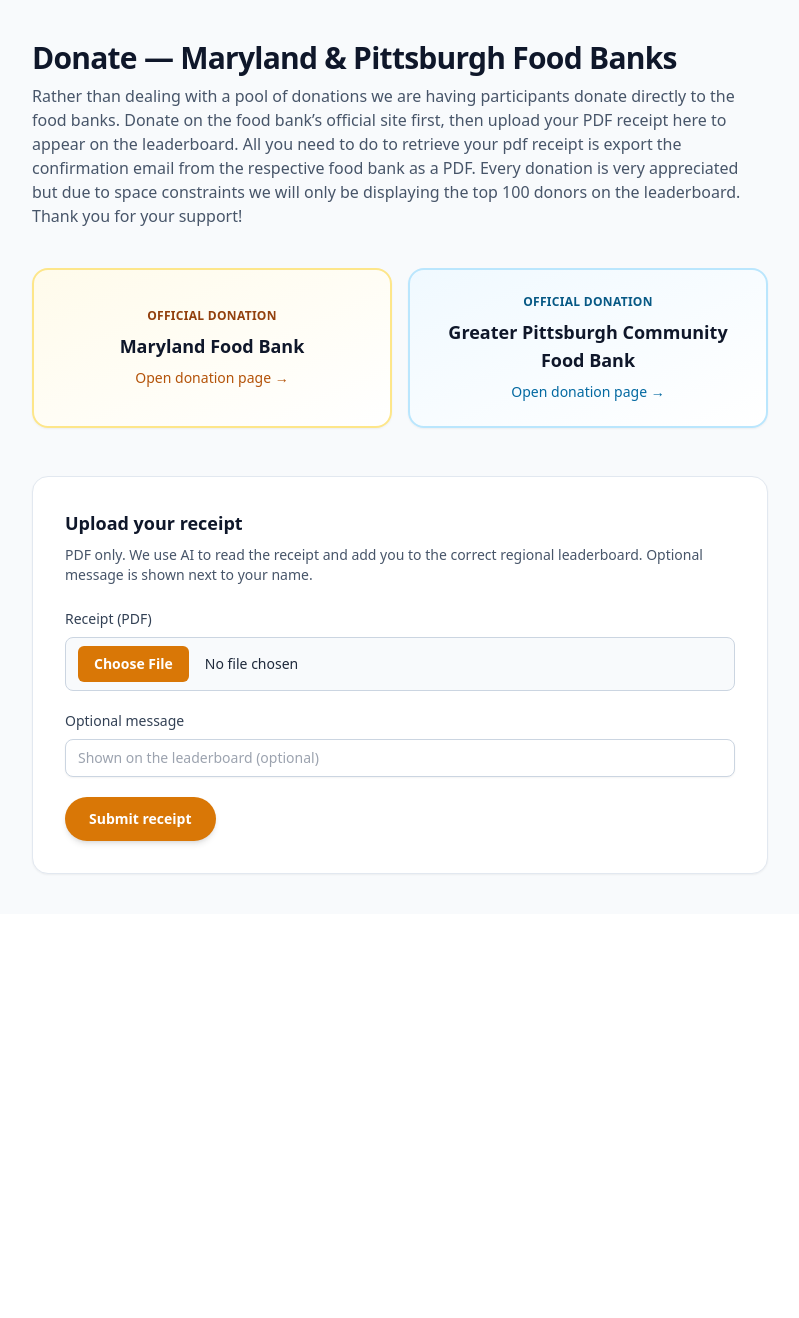
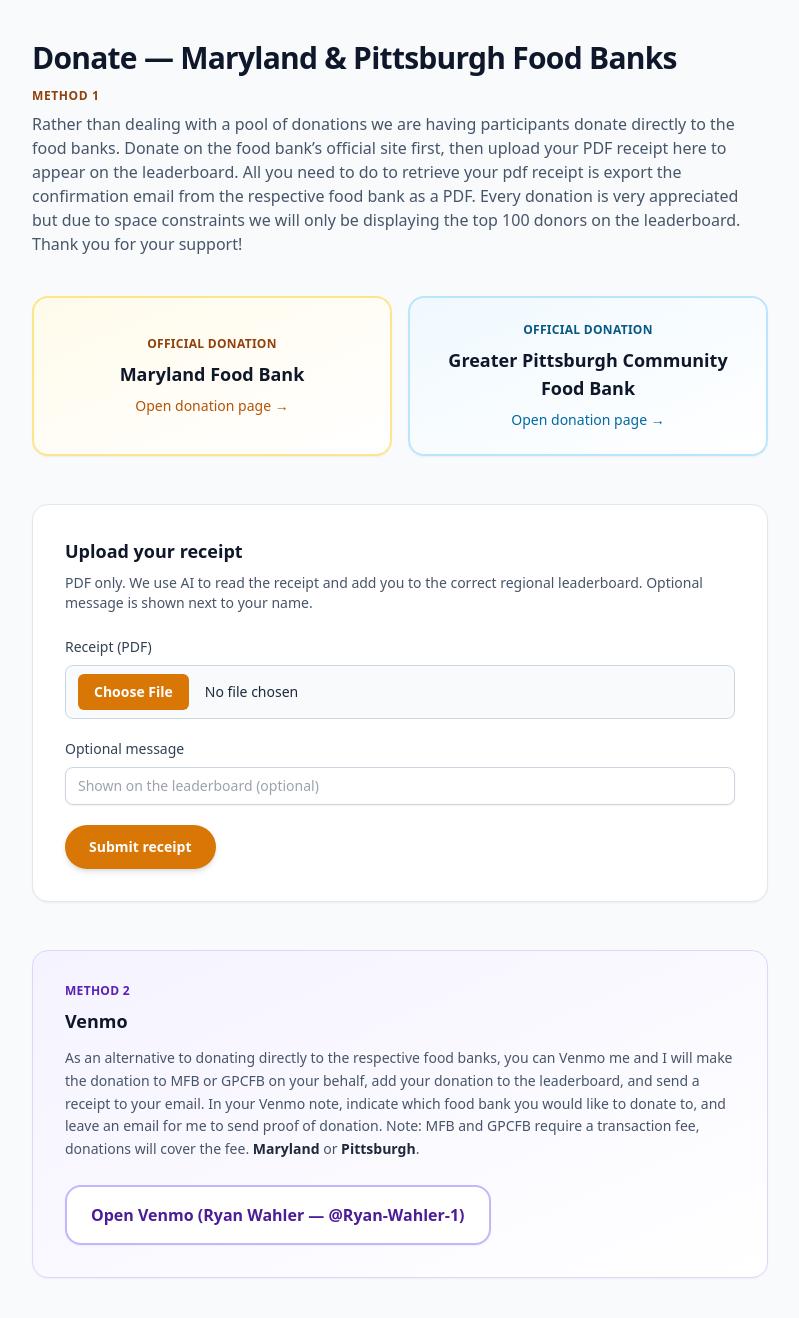
Before and after one commit to rywahler/350-miles-for-food-security, a FastAPI app: page /donate in a window 1280 px wide. Shown: the part 61-1379 px from the top of the page, without its empty margins (240-1039 px from the left). Before the commit the page ends 936 px from the top, so only its background shows below. Run offline with FastAPI, Linux system fonts and the light colour scheme; some libraries are stand-ins or nearby versions.

Commit message:
new grammatical changes

```diff
--- a/templates/donate.html
+++ b/templates/donate.html
@@ -26,6 +26,7 @@
 
     <main class="mx-auto max-w-3xl px-4 py-10">
       <h1 class="text-2xl font-bold tracking-tight text-slate-900 sm:text-3xl">{{ title }}</h1>
+      <p class="mt-3 text-xs font-bold uppercase tracking-wider text-amber-800">Method 1</p>
       <p class="mt-2 text-slate-600">
         Rather than dealing with a pool of donations we are having participants donate directly to the food banks.
         Donate on the food bank’s official site first, then upload your PDF receipt here to appear on the leaderboard.
@@ -100,6 +101,25 @@
             <p id="form-error" class="hidden text-sm font-medium text-red-600" role="alert"></p>
           </div>
         </form>
+      </section>
+
+      <section class="mt-12 rounded-2xl border border-violet-200 bg-gradient-to-br from-violet-50 to-white p-6 shadow-sm sm:p-8">
+        <p class="text-xs font-bold uppercase tracking-wide text-violet-800">Method 2</p>
+        <h2 class="mt-2 text-lg font-semibold text-slate-900">Venmo</h2>
+        <p class="mt-3 text-sm leading-relaxed text-slate-600">
+          As an alternative to donating directly to the respective food banks, you can Venmo me and I will make the donation to MFB or GPCFB on your behalf, add
+          your donation to the leaderboard, and send a receipt to your email. In your Venmo note, indicate which food bank you would like to donate to, and leave an email for me to send proof of donation.
+          Note: MFB and GPCFB require a transaction fee, donations will cover the fee.
+          <strong class="font-semibold text-slate-800">Maryland</strong> or
+          <strong class="font-semibold text-slate-800">Pittsburgh</strong>.
+        </p>
+        <a
+          href="https://venmo.com/u/Ryan-Wahler-1"
+          target="_blank"
+          rel="noopener noreferrer"
+          class="mt-6 inline-flex w-full items-center justify-center rounded-2xl border-2 border-violet-300 bg-white px-6 py-4 text-center text-base font-bold text-violet-900 shadow-sm transition hover:border-violet-400 hover:bg-violet-50 hover:shadow-md sm:w-auto"
+          >Open Venmo (Ryan Wahler — @Ryan-Wahler-1)</a
+        >
       </section>
     </main>
 
```
Also changed, not shown: templates/index.html (+29 -14 lines), 2 other files.
